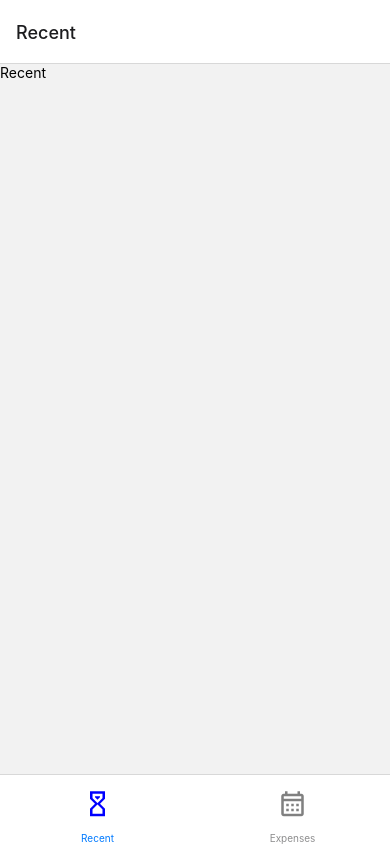
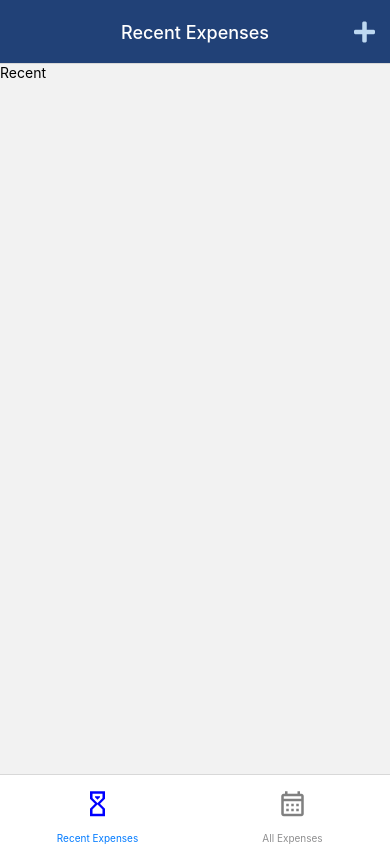
Before and after one commit to MorsiYoucef/ExpenseTracker, a React Native app in the folder my-app/: screen / in a window 390 px wide. Built offline with nearby package versions, Linux system fonts and the light colour scheme.

Commit message:
new commit

```diff
--- a/my-app/App.js
+++ b/my-app/App.js
@@ -3,6 +3,8 @@ import Expenses from './screens/Expenses'
 import { createBottomTabNavigator } from '@react-navigation/bottom-tabs'
 import { NavigationContainer } from '@react-navigation/native'
 import MaterialCommunityIcons from '@expo/vector-icons/MaterialCommunityIcons'
+import { TouchableOpacity } from 'react-native'
+import FontAwesome5 from '@expo/vector-icons/FontAwesome5'
 
 const Tab = createBottomTabNavigator()
 
@@ -12,6 +14,21 @@ export default function App() {
       <Tab.Navigator
         screenOptions={{
           tabBarStyle: { height: 70 }, // Adjust the height as needed
+          headerTitleAlign: 'center',
+          headerStyle: {
+            backgroundColor: '#214177', // Change this to your desired background color
+          },
+          headerTintColor: '#fff',
+          headerRight: () => (
+            <TouchableOpacity onPress={() => alert('Icon Pressed!')}>
+              <FontAwesome5
+                name="plus"
+                size={24}
+                color="#BDD8F1"
+                style={{ marginRight: 15 }}
+              />
+            </TouchableOpacity>
+          ),
         }}
       >
         <Tab.Screen
@@ -27,6 +44,7 @@ export default function App() {
                 />
               )
             },
+            title: 'Recent Expenses',
           }}
         />
         <Tab.Screen
@@ -42,6 +60,7 @@ export default function App() {
                 />
               )
             },
+            title: 'All Expenses',
           }}
         />
       </Tab.Navigator>
--- a/my-app/package.json
+++ b/my-app/package.json
@@ -12,6 +12,7 @@
     "@react-navigation/bottom-tabs": "^6.6.1",
     "@react-navigation/native-stack": "^6.11.0",
     "expo": "~51.0.26",
+    "expo-blur": "^13.0.2",
     "expo-status-bar": "~1.12.1",
     "nativewind": "^2.0.11",
     "react": "18.2.0",
```
Also changed, not shown: 2 other files (tests, documents, lock files or other folders).
